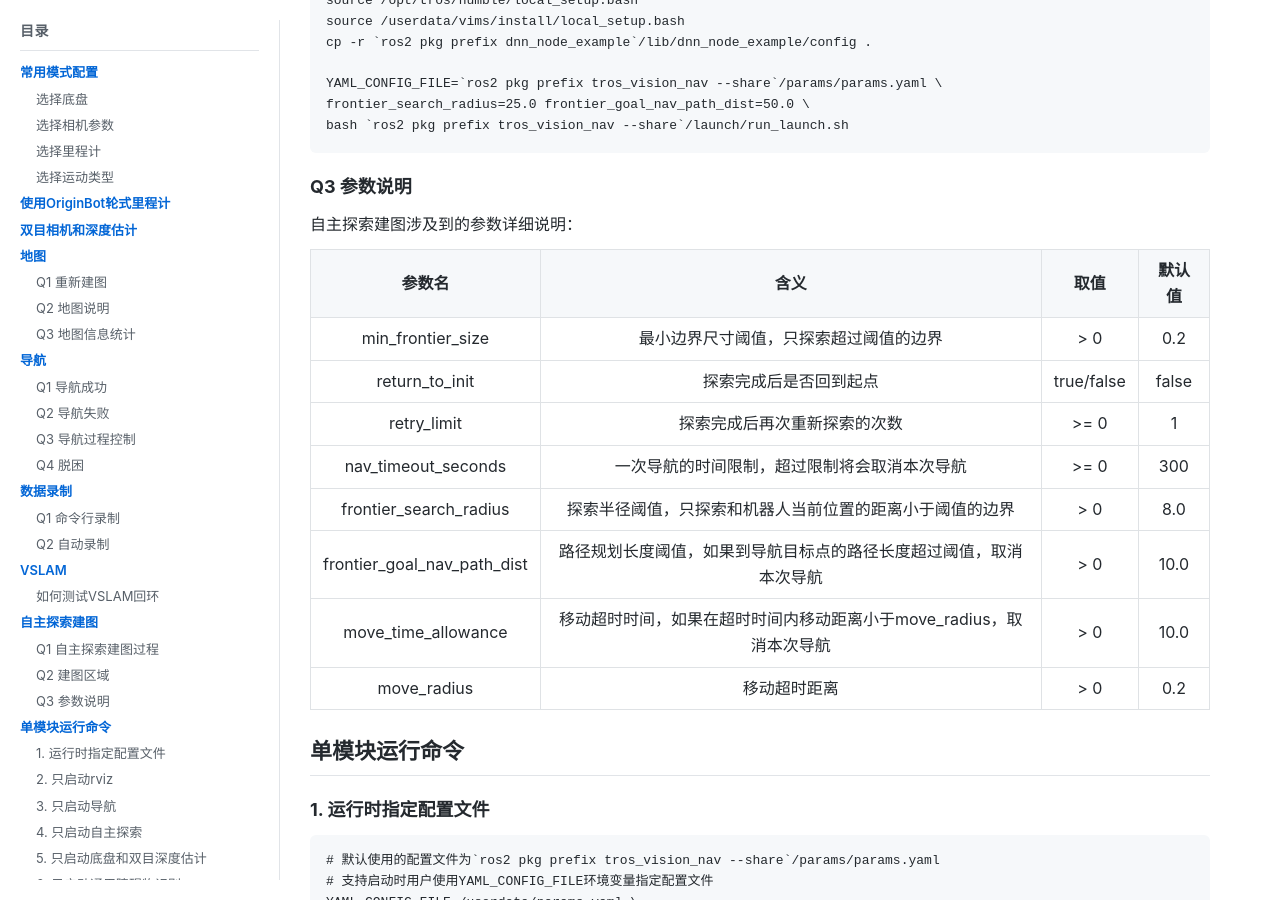
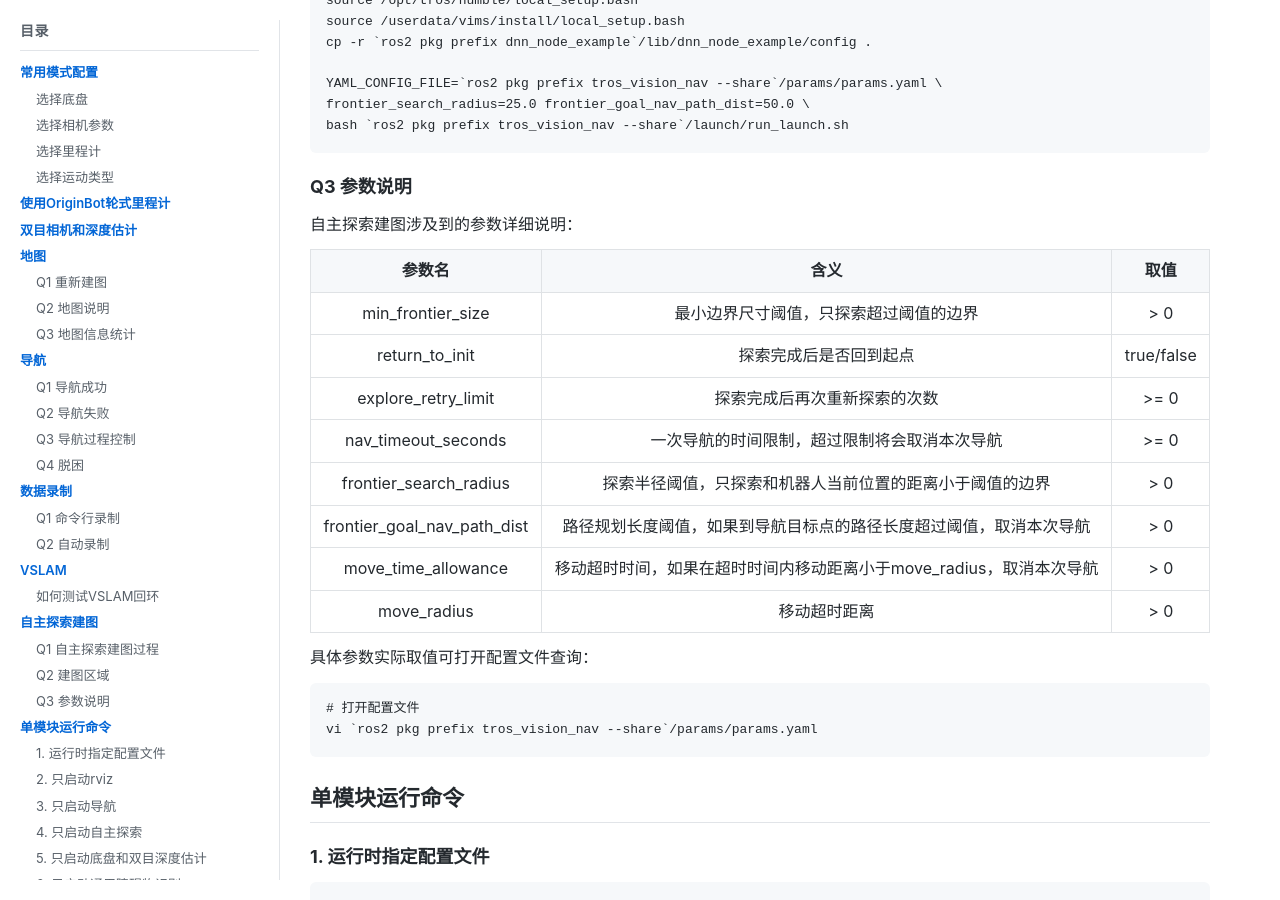
Before and after one commit to D-Robotics/tros_vims_doc, a Jekyll site: the page built from faq.md, in a window 1280 px wide and 900 px high, scrolled down 9452 px. Built offline with Jekyll 4.4.1, drawn with Linux system fonts in a browser that asks for light colours.

Commit message:
Revise parameter table and add config file instructions
Updated parameter table format and added instructions to check actual parameter values in the configuration file.

````diff
--- a/faq.md
+++ b/faq.md
@@ -315,16 +315,23 @@ bash `ros2 pkg prefix tros_vision_nav --share`/launch/run_launch.sh
 ### Q3 参数说明
 自主探索建图涉及到的参数详细说明：
 
-| 参数名 | 含义 | 取值 | 默认值 |
-| :---: | :---: | :---: | :---: |
-| min_frontier_size | 最小边界尺寸阈值，只探索超过阈值的边界 | > 0 | 0.2 |
-| return_to_init | 探索完成后是否回到起点 | true/false | false |
-| retry_limit | 探索完成后再次重新探索的次数 | >= 0 | 1 |
-| nav_timeout_seconds | 一次导航的时间限制，超过限制将会取消本次导航 | >= 0 | 300 |
-| frontier_search_radius | 探索半径阈值，只探索和机器人当前位置的距离小于阈值的边界 | > 0 | 8.0 |
-| frontier_goal_nav_path_dist | 路径规划长度阈值，如果到导航目标点的路径长度超过阈值，取消本次导航 | > 0 | 10.0 |
-| move_time_allowance | 移动超时时间，如果在超时时间内移动距离小于move_radius，取消本次导航 | > 0 | 10.0 |
-| move_radius | 移动超时距离 | > 0 | 0.2 |
+| 参数名 | 含义 | 取值 |
+| :---: | :---: | :---: |
+| min_frontier_size | 最小边界尺寸阈值，只探索超过阈值的边界 | > 0 |
+| return_to_init | 探索完成后是否回到起点 | true/false |
+| explore_retry_limit | 探索完成后再次重新探索的次数 | >= 0 |
+| nav_timeout_seconds | 一次导航的时间限制，超过限制将会取消本次导航 | >= 0 |
+| frontier_search_radius | 探索半径阈值，只探索和机器人当前位置的距离小于阈值的边界 | > 0 |
+| frontier_goal_nav_path_dist | 路径规划长度阈值，如果到导航目标点的路径长度超过阈值，取消本次导航 | > 0 |
+| move_time_allowance | 移动超时时间，如果在超时时间内移动距离小于move_radius，取消本次导航 | > 0 |
+| move_radius | 移动超时距离 | > 0 |
+
+具体参数实际取值可打开配置文件查询：
+
+```bash
+# 打开配置文件
+vi `ros2 pkg prefix tros_vision_nav --share`/params/params.yaml
+```
 
 ## 单模块运行命令
 ### 1. 运行时指定配置文件
````
